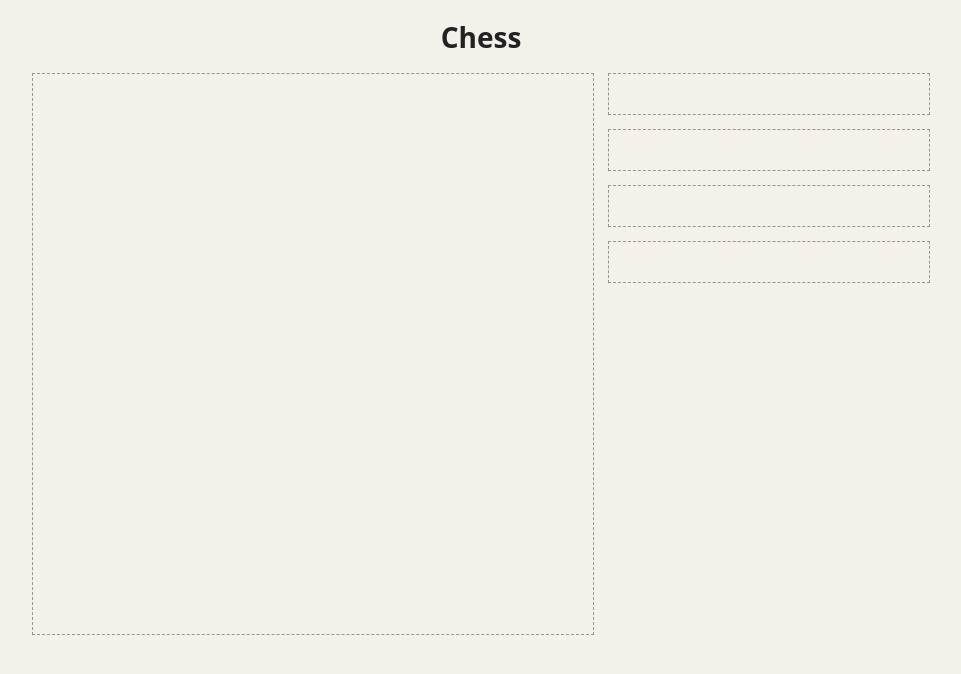
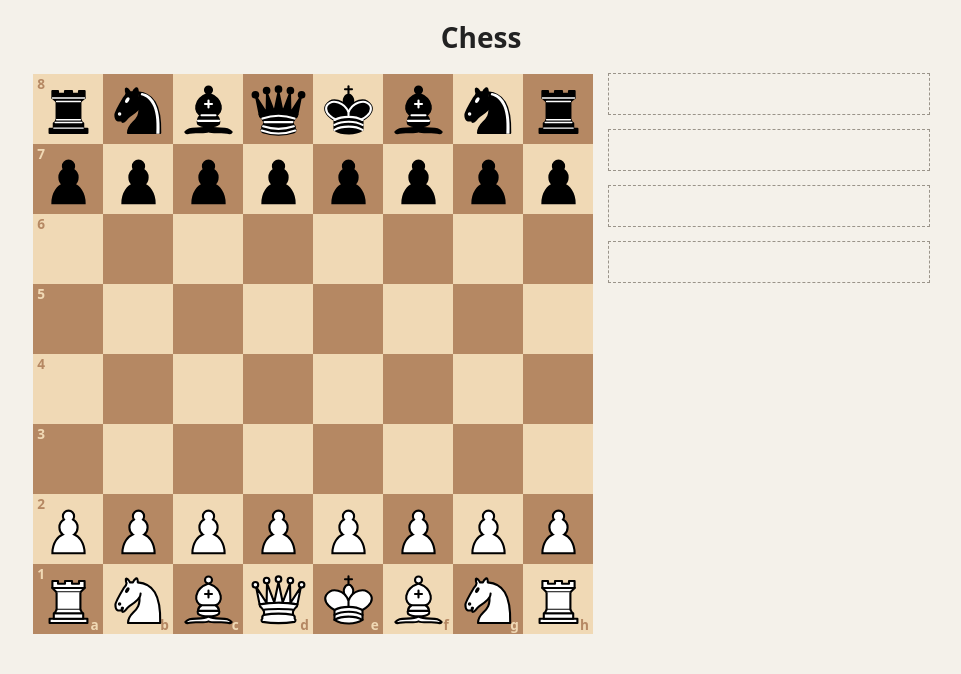
Before and after one commit to Harsh-Jain02/chess, a website with bundled scripts: page index.html in a window 1280 px wide. Shown: the whole page, without its empty margins (159-1120 px from the left). Built offline with nearby package versions, Linux system fonts and the light colour scheme.

Commit message:
T08: draw the board and pieces, added the assets

```diff
--- a/css/base.css
+++ b/css/base.css
@@ -5,6 +5,8 @@
   --color-page-bg: #f4f1ea;
   --color-text: #222222;
   --color-placeholder: #9a948a;
+  --color-square-light: #f0d9b5;
+  --color-square-dark: #b58863;
 
   /* Spacing */
   --space-xs: 0.25rem;
@@ -17,6 +19,8 @@
   --panel-min-width: 12rem;
   --panel-max-width: 20rem;
   --region-min-height: 2.5rem;
+  --piece-size: 90%; /* of a square */
+  --coord-font-size: clamp(0.55rem, 2.6cqi, 0.85rem); /* cqi: % of the board width */
 
   --font-family: system-ui, -apple-system, "Segoe UI", Roboto, "Helvetica Neue", Arial, sans-serif;
 }
@@ -95,9 +99,8 @@ h1 {
   }
 }
 
-/* Placeholder outlines until later tasks fill the regions (board T08, status T13, controls T14, captured T16). */
+/* Placeholder outlines until later tasks fill the regions (status T13, controls T14, captured T16). */
 #status,
-#board,
 #captured-by-w,
 #captured-by-b,
 #controls {
--- a/css/board.css
+++ b/css/board.css
@@ -1 +1,55 @@
 /* Board squares and pieces (T08) and move highlights (T11). */
+
+/* #board's size and position are in base.css; this makes it an 8×8 grid. */
+#board {
+  display: grid;
+  grid-template-columns: repeat(8, minmax(0, 1fr));
+  grid-template-rows: repeat(8, minmax(0, 1fr));
+  container-type: inline-size; /* so --coord-font-size can follow the board width */
+}
+
+/* Squares are buttons (DECISIONS D17); reset the browser's button look. */
+.square {
+  position: relative;
+  margin: 0;
+  padding: 0;
+  border: 0;
+  border-radius: 0;
+  font: inherit;
+}
+
+/* Each square's text color is the other square color, so coordinates show on both. */
+.square.is-light {
+  background: var(--color-square-light);
+  color: var(--color-square-dark);
+}
+
+.square.is-dark {
+  background: var(--color-square-dark);
+  color: var(--color-square-light);
+}
+
+.piece {
+  position: absolute;
+  inset: calc((100% - var(--piece-size)) / 2);
+  width: var(--piece-size);
+  height: var(--piece-size);
+}
+
+/* Coordinates: rank number top-left of the left column, file letter bottom-right of the bottom row. */
+.coord {
+  position: absolute;
+  font-size: var(--coord-font-size);
+  font-weight: 600;
+  line-height: 1;
+}
+
+.coord-rank {
+  top: 4%;
+  left: 6%;
+}
+
+.coord-file {
+  right: 6%;
+  bottom: 4%;
+}
--- a/js/main.js
+++ b/js/main.js
@@ -1 +1,14 @@
-// Entry point, loaded by index.html as an ES module. It does nothing yet; T10 wires it up.
+// Entry point, loaded by index.html as an ES module.
+// Temporary wiring (T08): draws the start position, white at the bottom. T10 replaces
+// this with the controller.
+
+import { createGame } from './engine/game.js';
+import { renderBoard } from './ui/board-view.js';
+
+renderBoard(document.getElementById('board'), {
+  game: createGame(),
+  orientation: 'w',
+  selected: null,
+  targets: [],
+  checkSquare: null,
+});
--- /dev/null
+++ b/js/ui/board-view.js
@@ -0,0 +1,108 @@
+// Draws the board: 64 square buttons with their pieces and coordinates. The whole
+// board is redrawn on every render (DECISIONS D17). Nothing here touches the DOM
+// until renderBoard is called, so the pure helpers can be tested in Node.
+
+import { pieceImageUrl, pieceName } from './pieces.js';
+
+/** @typedef {import('../types.js').Color} Color */
+/** @typedef {import('../types.js').Game} Game */
+/** @typedef {import('../types.js').Piece} Piece */
+/** @typedef {import('../types.js').Square} Square */
+/** @typedef {import('../types.js').Target} Target */
+
+/**
+ * Everything renderBoard draws.
+ * @typedef {object} BoardView
+ * @property {Game} game
+ * @property {Color} orientation the color at the bottom of the board
+ * @property {Square | null} selected not drawn yet (T11)
+ * @property {Target[]} targets not drawn yet (T11)
+ * @property {Square | null} checkSquare not drawn yet (T11)
+ */
+
+const FILES = ['a', 'b', 'c', 'd', 'e', 'f', 'g', 'h'];
+const RANKS = ['1', '2', '3', '4', '5', '6', '7', '8'];
+
+/**
+ * The 64 squares in DOM order: row by row, top-left first.
+ * @param {Color} orientation the color at the bottom
+ * @returns {Square[]} 'w': a8, b8 … h8, a7 … h1; 'b': h1, g1 … a1, h2 … a8
+ */
+export function squareOrder(orientation) {
+  const ranks = orientation === 'w' ? [...RANKS].reverse() : RANKS;
+  const files = orientation === 'w' ? FILES : [...FILES].reverse();
+  return ranks.flatMap((rank) => files.map((file) => file + rank));
+}
+
+/**
+ * @param {Square} square
+ * @returns {boolean} true for a light square; a1 is dark, h1 is light
+ */
+export function isLightSquare(square) {
+  const file = FILES.indexOf(square[0]);
+  const rank = RANKS.indexOf(square[1]);
+  return (file + rank) % 2 === 1;
+}
+
+/**
+ * Replaces the contents of `boardEl` with the 64 squares of `view`. Browser only:
+ * it creates DOM elements.
+ * @param {HTMLElement} boardEl the #board element
+ * @param {BoardView} view
+ */
+export function renderBoard(boardEl, view) {
+  const doc = boardEl.ownerDocument;
+  const squares = squareOrder(view.orientation).map((square, index) =>
+    squareButton(doc, square, view.game.pieceAt(square), index));
+  boardEl.replaceChildren(...squares);
+}
+
+/**
+ * One square. Its position in DOM order decides the coordinates: the left column
+ * shows its rank and the bottom row its file, whatever the orientation.
+ * @param {Document} doc
+ * @param {Square} square
+ * @param {Piece | null} piece
+ * @param {number} index 0 is the top-left square, 63 the bottom-right
+ * @returns {HTMLButtonElement}
+ */
+function squareButton(doc, square, piece, index) {
+  const button = doc.createElement('button');
+  button.type = 'button';
+  button.className = `square ${isLightSquare(square) ? 'is-light' : 'is-dark'}`;
+  button.dataset.square = square;
+  button.setAttribute('aria-label', `${square}, ${piece ? pieceName(piece) : 'empty'}`);
+  if (index % 8 === 0) button.append(coordinate(doc, 'coord-rank', square[1]));
+  if (index >= 56) button.append(coordinate(doc, 'coord-file', square[0]));
+  if (piece) button.append(pieceImage(doc, piece));
+  return button;
+}
+
+/**
+ * A coordinate label. Hidden from screen readers: the square's aria-label already names it.
+ * @param {Document} doc
+ * @param {string} className 'coord-rank' or 'coord-file'
+ * @param {string} text
+ * @returns {HTMLSpanElement}
+ */
+function coordinate(doc, className, text) {
+  const span = doc.createElement('span');
+  span.className = `coord ${className}`;
+  span.setAttribute('aria-hidden', 'true');
+  span.textContent = text;
+  return span;
+}
+
+/**
+ * @param {Document} doc
+ * @param {Piece} piece
+ * @returns {HTMLImageElement}
+ */
+function pieceImage(doc, piece) {
+  const img = doc.createElement('img');
+  img.className = 'piece';
+  img.src = pieceImageUrl(piece);
+  img.alt = '';
+  img.draggable = false;
+  return img;
+}
--- /dev/null
+++ b/js/ui/pieces.js
@@ -0,0 +1,29 @@
+// Piece images and spoken piece names. Pure: no DOM.
+
+/** @typedef {import('../types.js').Color} Color */
+/** @typedef {import('../types.js').Piece} Piece */
+/** @typedef {import('../types.js').PieceType} PieceType */
+
+/** @type {Record<Color, string>} */
+const COLOR_NAMES = { w: 'white', b: 'black' };
+
+/** @type {Record<PieceType, string>} */
+const TYPE_NAMES = { p: 'pawn', n: 'knight', b: 'bishop', r: 'rook', q: 'queen', k: 'king' };
+
+/**
+ * The image file of a piece (owner task O3, DECISIONS D09). The URL is relative,
+ * so it works under the GitHub Pages sub-path.
+ * @param {Piece} piece
+ * @returns {string} e.g. 'assets/pieces/wN.svg' for a white knight
+ */
+export function pieceImageUrl({ color, type }) {
+  return `assets/pieces/${color}${type.toUpperCase()}.svg`;
+}
+
+/**
+ * @param {Piece} piece
+ * @returns {string} e.g. 'white knight'
+ */
+export function pieceName({ color, type }) {
+  return `${COLOR_NAMES[color]} ${TYPE_NAMES[type]}`;
+}
```
Also changed, not shown: tests/ui/board-view.test.js (added, +65 -0 lines), tests/ui/pieces.test.js (added, +35 -0 lines), assets/pieces/bB.svg (added), assets/pieces/bK.svg (added), assets/pieces/bN.svg (added), assets/pieces/bP.svg (added), assets/pieces/bQ.svg (added), assets/pieces/bR.svg (added), assets/pieces/wB.svg (added), assets/pieces/wK.svg (added), assets/pieces/wN.svg (added), assets/pieces/wP.svg (added), assets/pieces/wQ.svg (added), assets/pieces/wR.svg (added).
